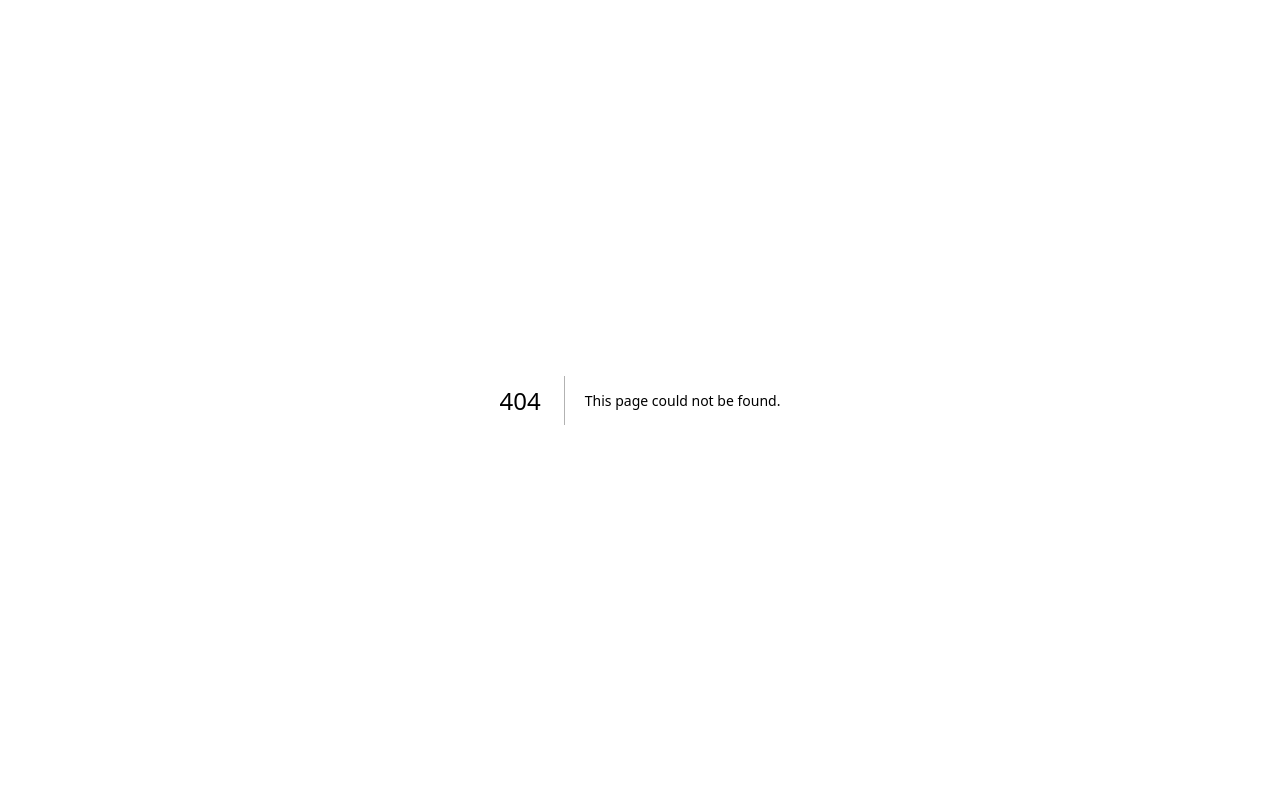
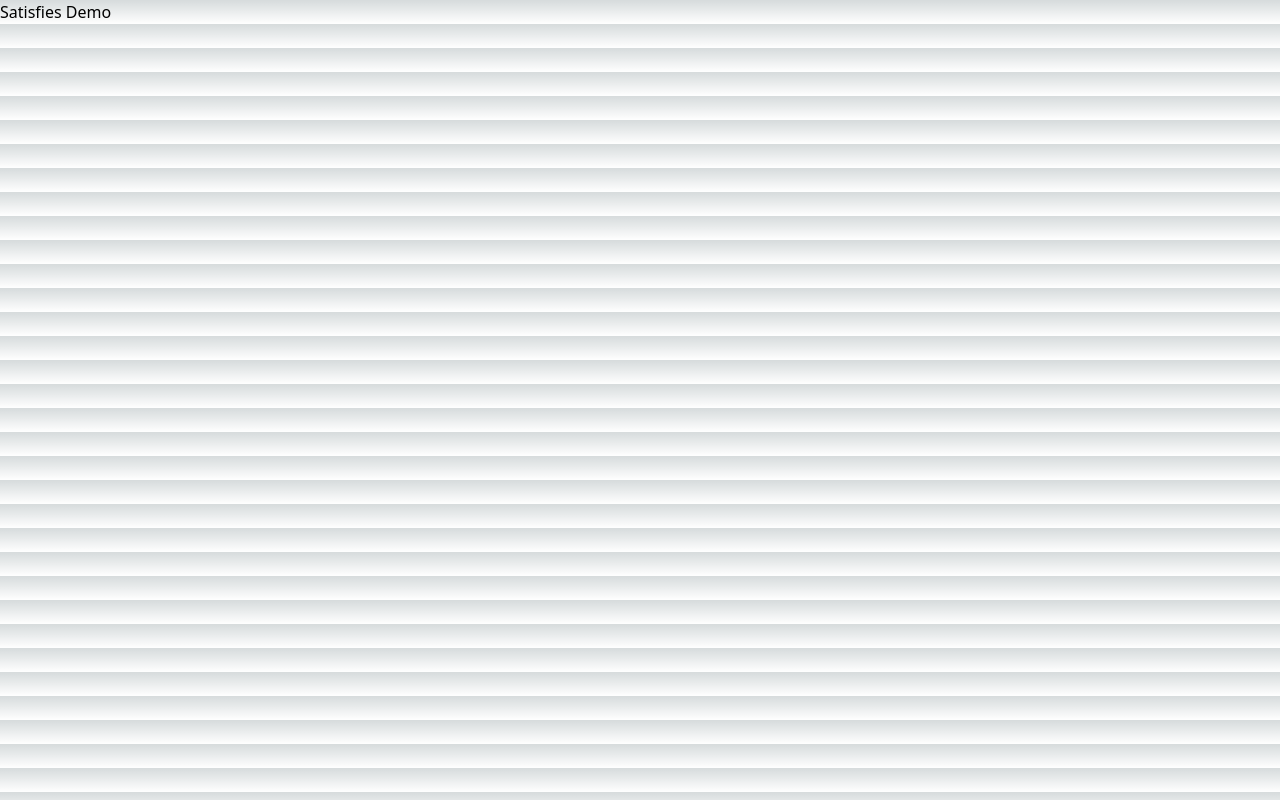
Before and after one commit to Taiji-Kondo/typescript-tips, a Next.js app: page /satisfies in a window 1280 px wide. Before the commit this address had no page. Built offline with nearby package versions, Linux system fonts and the light colour scheme.

Commit message:
feat: Create SatisfiesPage

```diff
--- /dev/null
+++ b/src/pages/satisfies/index.tsx
@@ -0,0 +1,5 @@
+export default function SatisfiesPage() {
+  return (
+    <h1>Satisfies Demo</h1>
+  )
+}
```
